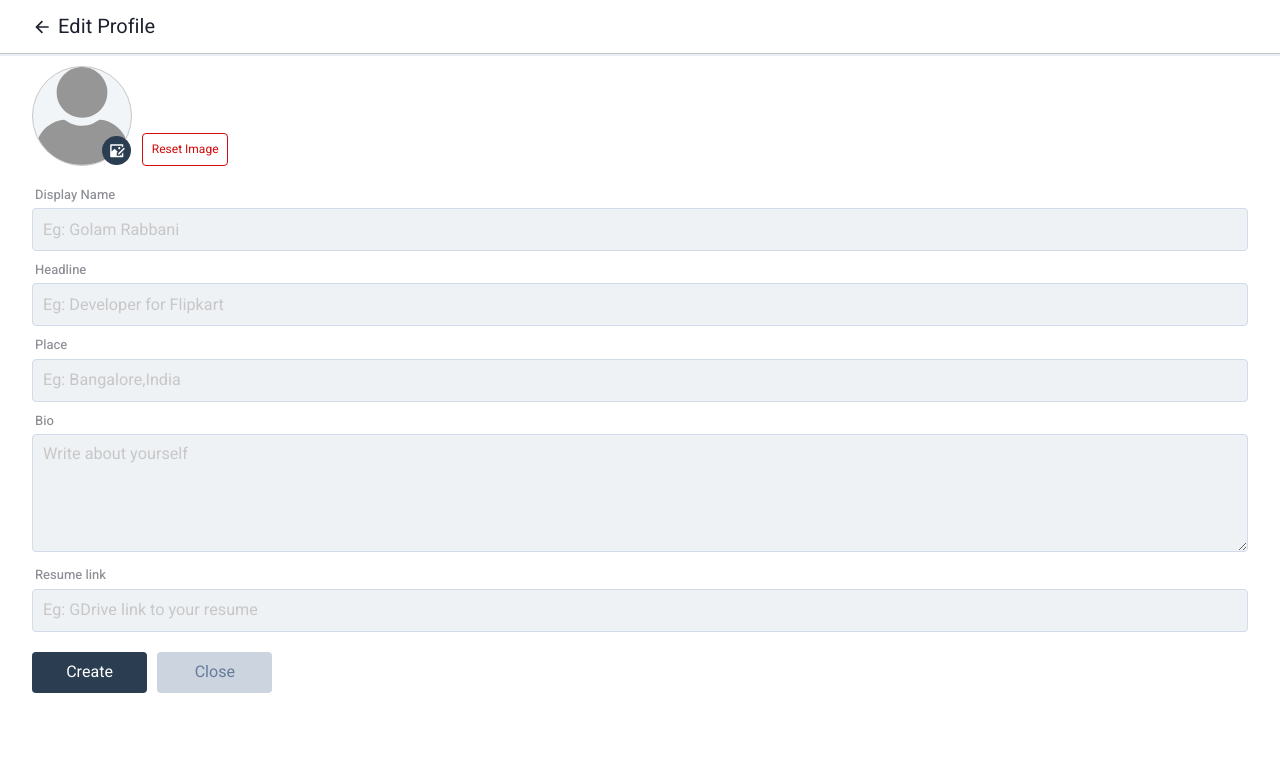
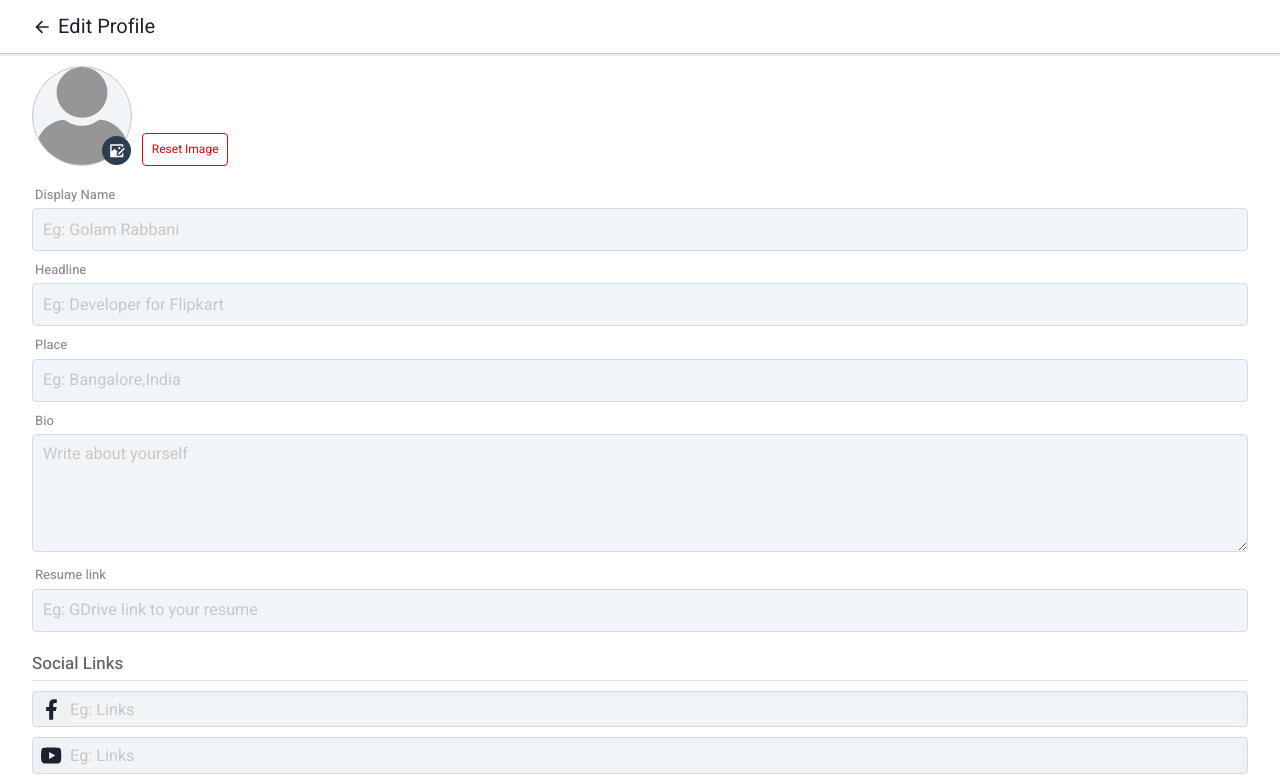
Before and after one commit to canwebe/UpDash, a Next.js app: page /edit/profile in a window 1280 px wide. Shown: the top 782 px of the page. Built offline with nearby package versions, Linux system fonts and the light colour scheme; no server answers.

Commit message:
👌 IMPROVE: adding social links form

```diff
--- /dev/null
+++ b/components/socialInput/index.jsx
@@ -0,0 +1,27 @@
+import {
+  RiFacebookFill,
+  RiGithubFill,
+  RiInstagramFill,
+  RiLinkedinFill,
+  RiTwitterFill,
+  RiYoutubeFill,
+} from 'react-icons/ri'
+import s from './socialInput.module.css'
+
+export default function SocialInput({ children }) {
+  const socilaObj = {
+    facebook: <RiFacebookFill />,
+    youtube: <RiYoutubeFill />,
+    instagram: <RiInstagramFill />,
+    twitter: <RiTwitterFill />,
+    linkedin: <RiLinkedinFill />,
+    github: <RiGithubFill />,
+  }
+
+  return (
+    <div className={s.inputWrapper}>
+      {children}
+      <input type="text" placeholder="Eg: Links" />
+    </div>
+  )
+}
--- /dev/null
+++ b/components/socialInput/socialInput.module.css
@@ -0,0 +1,22 @@
+.inputWrapper {
+  display: flex;
+  align-items: center;
+  gap: 0.7rem;
+  background-color: var(--color-grey-3-dark);
+  padding: 0.45em 0.56em;
+  border-radius: 0.4rem;
+  border: 0.1rem solid var(--color-inputBorder);
+}
+
+.inputWrapper input {
+  padding: 0;
+  border: none;
+}
+
+.inputWrapper svg {
+  font-size: 2.5rem;
+}
+
+.inputWrapper:focus-within {
+  border-color: var(--color-inputBorder-active);
+}
--- a/package.json
+++ b/package.json
@@ -20,6 +20,7 @@
     "react-dom": "18.2.0",
     "react-hot-toast": "^2.4.0",
     "react-icons": "^4.8.0",
-    "react-redux": "^8.0.5"
+    "react-redux": "^8.0.5",
+    "react-select": "^5.7.3"
   }
 }
--- a/pages/edit/profile/index.jsx
+++ b/pages/edit/profile/index.jsx
@@ -4,13 +4,28 @@ import ModalLayout from '@/components/layouts/modalLayout'
 import s from '@/styles/EditProfile.module.css'
 import Image from 'next/image'
 import userSvg from '@/assets/user.svg'
-import { RiImageEditFill } from 'react-icons/ri'
+import {
+  RiFacebookFill,
+  RiGithubFill,
+  RiImageEditFill,
+  RiInstagramFill,
+  RiLinkedinFill,
+  RiTwitterFill,
+  RiYoutubeFill,
+} from 'react-icons/ri'
 import { useRef, useState } from 'react'
 import Header from '@/components/header'
+import SocialInput from '@/components/socialInput'
 
 export default function EditProfile() {
   // Local States
   const [img, setImg] = useState('')
+  const [links, setLinks] = useState([
+    {
+      name: 'twitter',
+      url: '',
+    },
+  ])
 
   // Ref For Image
   const imgFileRef = useRef()
@@ -29,6 +44,16 @@ export default function EditProfile() {
   // Reset Image
   const handleResetImg = () => {
     setImg('')
+  }
+
+  // SOcial Links List
+  const socialaObj = {
+    facebook: <RiFacebookFill />,
+    youtube: <RiYoutubeFill />,
+    instagram: <RiInstagramFill />,
+    twitter: <RiTwitterFill />,
+    linkedin: <RiLinkedinFill />,
+    github: <RiGithubFill />,
   }
 
   return (
@@ -88,7 +113,11 @@ export default function EditProfile() {
             placeholder="Eg: GDrive link to your resume"
           />
         </FormDiv>
-
+        <h3 className="headerBorder">Social Links</h3>
+        {Object.keys(socialaObj).map((linkName) => (
+          <SocialInput key={linkName}>{socialaObj[linkName]}</SocialInput>
+        ))}
+        <h3 className="headerBorder">Other Links</h3>
         <div style={{ marginTop: '1rem' }} className="btnDiv">
           <Button>Create</Button>
           <Button variant="grey" type="button">
--- a/styles/EditProfile.module.css
+++ b/styles/EditProfile.module.css
@@ -46,3 +46,7 @@
   margin-bottom: 1rem;
   gap: 1rem;
 }
+
+.editProfileForm h3 {
+  margin-top: 1rem;
+}
--- a/styles/globals.css
+++ b/styles/globals.css
@@ -171,7 +171,7 @@ select,
 textarea {
   outline: none;
   border: none;
-  background-color: var(--color-grey-3-dark);
+  background-color: var(--color-grey-3);
   font-size: 1.8rem;
   width: 100%;
   padding: 0.44em 0.56em;
@@ -211,6 +211,13 @@ textarea:is(:active, :focus) {
   margin-bottom: 0.3rem;
 }
 
+.headerBorder {
+  font-size: 1.7rem;
+  opacity: 0.7;
+  font-weight: 500;
+  border-bottom: 0.1rem solid hsl(0, 0%, 84%);
+  padding-bottom: 0.5rem;
+}
 .pageBody {
   margin-top: 0.2rem;
   background-color: white;
```
Also changed, not shown: lib/reactSelect.js (added, +10 -0 lines), utils/data.js (added), 1 other file (tests, documents, lock files or other folders).
